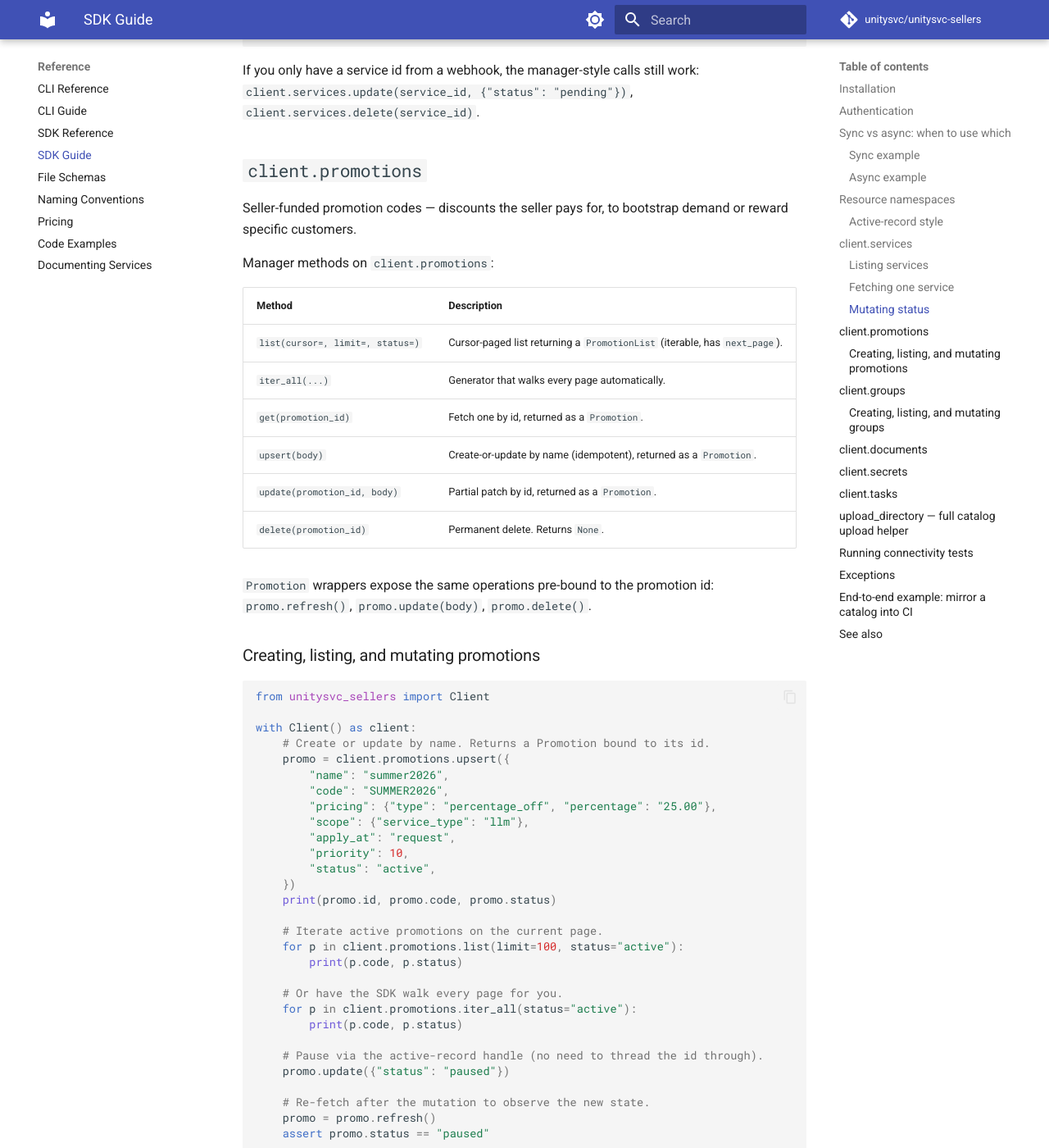
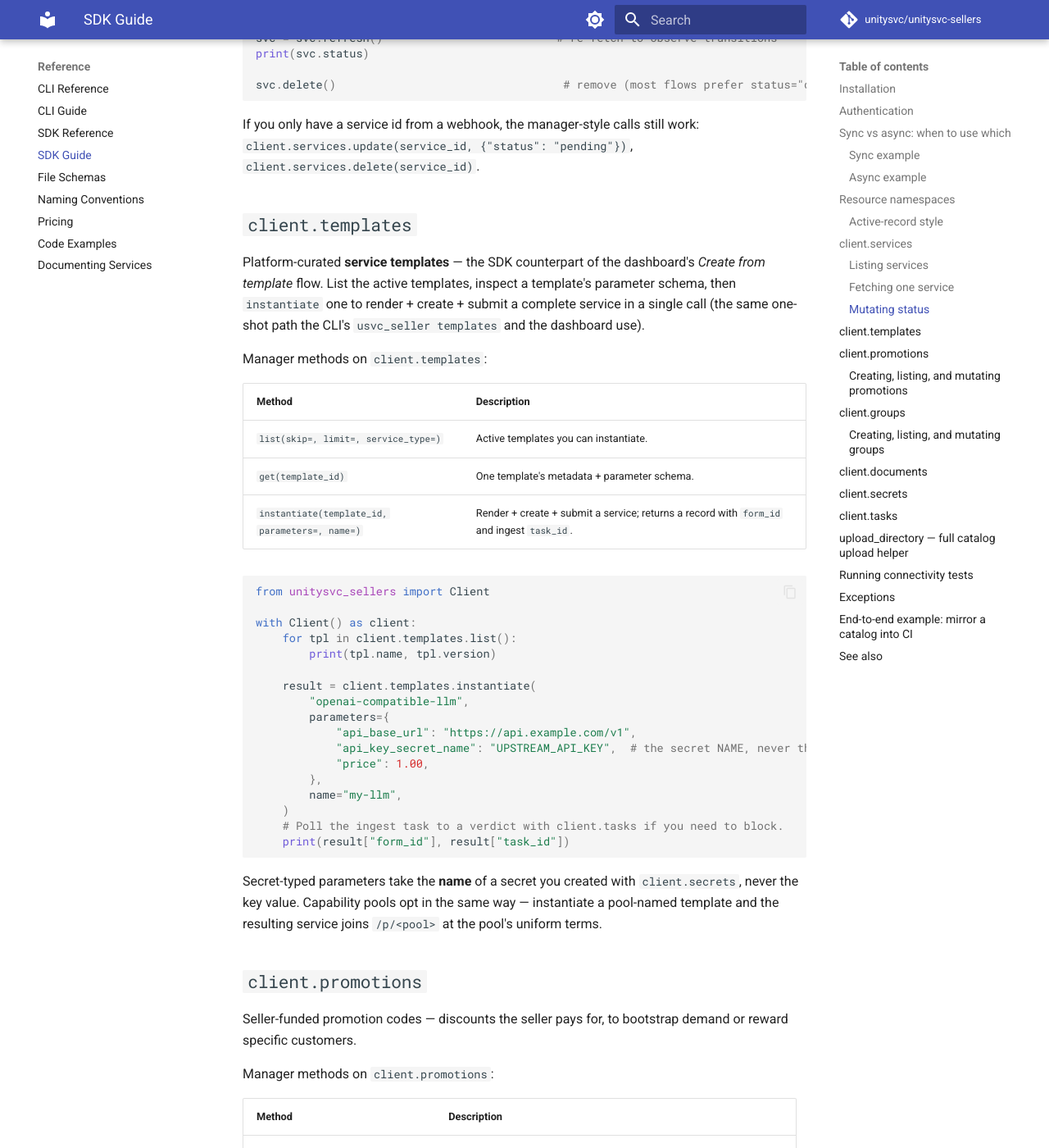
Before and after one commit to unitysvc/unitysvc-sellers, an MkDocs documentation site: the page built from docs/sdk-guide.md, in a window 1280 px wide and 1400 px high, scrolled down 5351 px. Shown: the whole window at 82% size. Built offline with MkDocs 1.6.1 and Material for MkDocs 9.7.7, drawn with Linux system fonts in a browser that asks for light colours; comment, search, counter and statistics services are not loaded; some of the changed text lies outside the part shown.

Commit message:
docs: document the client.templates SDK resource
The Service Template SDK (client.templates / async_client.templates) shipped
with the templates CLI, but the docs only mentioned the dashboard and CLI.
Add client.templates to the SDK guide's resource-namespace table and a
dedicated section, and show the SDK instantiate path in the templates guide.

Co-Authored-By: Claude Opus 4.8 <noreply@anthropic.com>

````diff
--- a/docs/sdk-guide.md
+++ b/docs/sdk-guide.md
@@ -92,12 +92,13 @@ asyncio.run(main())
 
 ## Resource namespaces
 
-Both clients expose the same six resource namespaces as lazy
+Both clients expose the same seven resource namespaces as lazy
 properties:
 
 | Namespace            | Underlying endpoints                                          | Purpose                                                                 |
 | -------------------- | ------------------------------------------------------------- | ----------------------------------------------------------------------- |
 | `client.services`    | `/seller/services/*`                                          | List, get, upload, mutate status / routing / pricing, delete services   |
+| `client.templates`   | `/seller/templates/*`, `/seller/forms/instantiate`           | List platform service templates and instantiate one into a service      |
 | `client.promotions`  | `/seller/promotions/*`                                        | CRUD on seller-funded promotion codes                                   |
 | `client.groups`      | `/seller/service-groups/*`                                    | CRUD on service groups                                                  |
 | `client.documents`   | `/seller/documents/*`                                         | Fetch document file content, execute (gateway dispatch), update test    |
@@ -227,6 +228,47 @@ svc.delete()                                  # remove (most flows prefer status
 If you only have a service id from a webhook, the manager-style
 calls still work: `client.services.update(service_id, {"status":
 "pending"})`, `client.services.delete(service_id)`.
+
+## `client.templates`
+
+Platform-curated **service templates** — the SDK counterpart of the
+dashboard's *Create from template* flow. List the active templates, inspect a
+template's parameter schema, then `instantiate` one to render + create +
+submit a complete service in a single call (the same one-shot path the CLI's
+`usvc_seller templates` and the dashboard use).
+
+Manager methods on `client.templates`:
+
+| Method                                            | Description                                                                              |
+| ------------------------------------------------- | ---------------------------------------------------------------------------------------- |
+| `list(skip=, limit=, service_type=)`              | Active templates you can instantiate.                                                    |
+| `get(template_id)`                                | One template's metadata + parameter schema.                                              |
+| `instantiate(template_id, parameters=, name=)`    | Render + create + submit a service; returns a record with `form_id` and ingest `task_id`. |
+
+```python
+from unitysvc_sellers import Client
+
+with Client() as client:
+    for tpl in client.templates.list():
+        print(tpl.name, tpl.version)
+
+    result = client.templates.instantiate(
+        "openai-compatible-llm",
+        parameters={
+            "api_base_url": "https://api.example.com/v1",
+            "api_key_secret_name": "UPSTREAM_API_KEY",  # the secret NAME, never the value
+            "price": 1.00,
+        },
+        name="my-llm",
+    )
+    # Poll the ingest task to a verdict with client.tasks if you need to block.
+    print(result["form_id"], result["task_id"])
+```
+
+Secret-typed parameters take the **name** of a secret you created with
+`client.secrets`, never the key value. Capability pools opt in the same way —
+instantiate a pool-named template and the resulting service joins
+`/p/<pool>` at the pool's uniform terms.
 
 ## `client.promotions`
 
````
Also changed, not shown: docs/service-templates.md (+22 -3 lines).
